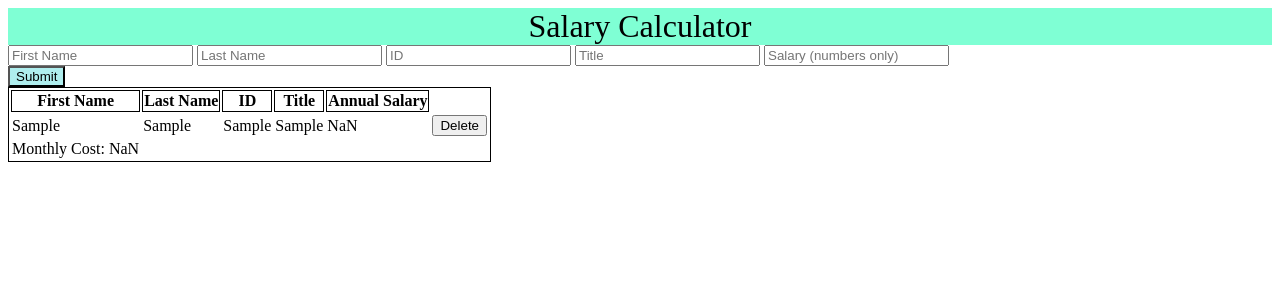
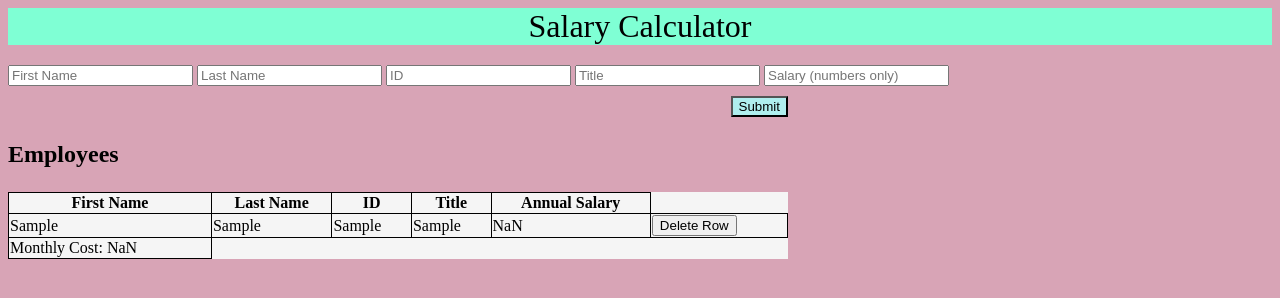
Before and after one commit to swan1625/weekend-jquery-salary-calculator, a plain HTML site: page index.html in a window 1280 px wide. Both pictures are taken after typing "Sample", "Sample", "Sample", "Sample", "Sample" into the empty fields and a click on the button "Submit". Drawn offline with Linux system fonts and the light colour scheme.

Commit message:
Styling and Functionality working

```diff
--- a/index.html
+++ b/index.html
@@ -15,7 +15,7 @@
     <header>Salary Calculator</header>
     <body>
 
-    <div>
+    <div class="inputFields">
         <input placeholder="First Name" id="FirstName" />
         <input placeholder="Last Name" id="lastName" />
         <input placeholder="ID" id="Identity" />
@@ -24,15 +24,21 @@
         <!-- <button id="deleteButton">DELETE BRO</button> -->
     </div>
 
-    <div>
+    <div class="buttonDiv">
 
     <button id="submitButton" class="buttonStyle"> Submit </button>
 
     </div>
+    <div>
+        <p class="styleTitle">
+            Employees
 
+        </p>
+
+    </div>
 
    <div>
-    <table id="myTable">
+    <table id="myTable" class="myTable">
 
     <thead>
         <tr>
@@ -54,7 +60,7 @@
 
     <!-- <h3 id="header3"> Monthly Cost: <span id="span">  0 </span>   </h3> -->
     </table>
-      </tr>
+
     </div>
 
 
--- a/something.js
+++ b/something.js
@@ -13,20 +13,24 @@ let total = 0; // store Monthly Total
 
 function readyNow() {
 
-    $( '#submitButton' ).on( 'click', addEmployee );
-    $( '#myTable' ).on('click', '#deleteButton',  excludeRow);
-}
+    $( '#submitButton' ).on( 'click', addEmployee );                      // listener for submit button
+    $( '#myTable' ).on('click', '#deleteButton',  excludeRow);           // listener for delete button
+
+
+  }
+
+
 
 function excludeRow(){
 
     console.log('this is', $(this));
-    $(this).remove();
+    $(this).parents("tr").remove();
 
   }
 
 function addEmployee() {
 
-    const NewEmpObject = {                       // creating a
+    const NewEmpObject = {                       // creating a new employee information in an object
       FirstName: $('#FirstName').val(),
       lastName: $('#lastName').val(),
       Identity: $('#Identity').val(),
@@ -37,14 +41,13 @@ function addEmployee() {
     employeeList.push(NewEmpObject);   //pushing new employee to array
 
 
-
-
+    //apending new employee to table
     $("#myTable").append(`<tr><td>${NewEmpObject.FirstName}
     </td><td> ${NewEmpObject.lastName}
     </td><td> ${NewEmpObject.Identity}
     </td><td> ${NewEmpObject.Title}
     </td><td> ${NewEmpObject.Salary}
-    </td><td>  <button id="deleteButton"> Delete </button>
+    </td><td>  <button id="deleteButton"> Delete Row </button>
     </td></tr> `)
 
     $('#FirstName').val('');    //clearing input boxes
@@ -53,20 +56,20 @@ function addEmployee() {
     $('#Title').val('');
     $('#Salary').val('');
 
-    total += NewEmpObject.Salary;  //
+    total += NewEmpObject.Salary;        // targeting just the salary information into
     calc(total);   /// do i need this?
     console.log(employeeList);
-    return true;   /// do i need thus?
+    // return true;   /// do i need thus?
   }
 
-  function calc(total) {
+  function calc(total) {                                // calculating  monthly total and adding to DOM
       let monthlycost = ( total / 12 );
       $('#span').empty();
         $('#span').append(monthlycost.toFixed(2));
 
-      if (monthlycost > 20000) {
+      if (monthlycost > 20000) {                     // monthly cost to turn red above 20k
         $("#tableFoot span").css({
           'background-color': '#CD5C5C',
         })
       }
-  }
+  }                                             // end calc function
--- a/style.css
+++ b/style.css
@@ -2,27 +2,53 @@ header {
     text-align: center;
     font-size: xx-large;
     background-color: aquamarine;
+
 }
 
+.inputFields{
 
-table, th {
+padding-top: 20px;
+}
+
+body {
+    background-color: rgb(216, 164, 182)
+}
+
+th, td {
     border: 1px solid black;
+
+    background-color: whitesmoke;
+
+}
+
+.tableFoot {
+    border: none;
+
+    background-color: whitesmoke;
+
+}
+
+table {
+    background-color: whitesmoke;
+    width: 780px;
+    border-collapse: collapse;
+}
+
+.buttonDiv {
+    padding-top: 10px;
+    width: 780px;
+    overflow: hidden;
+    clear: both;
 
   }
 
-/* h3 {
-
-    display: flex;
-    justify-content: right;
-} */
-
 .buttonStyle{
-
+    float: right;
     background: paleturquoise;
 }
 
+.styleTitle {
 
-.TableTest{
-
-    color:rebeccapurple;
+    font-weight: bold;
+    font-size: x-large;
 }
```
